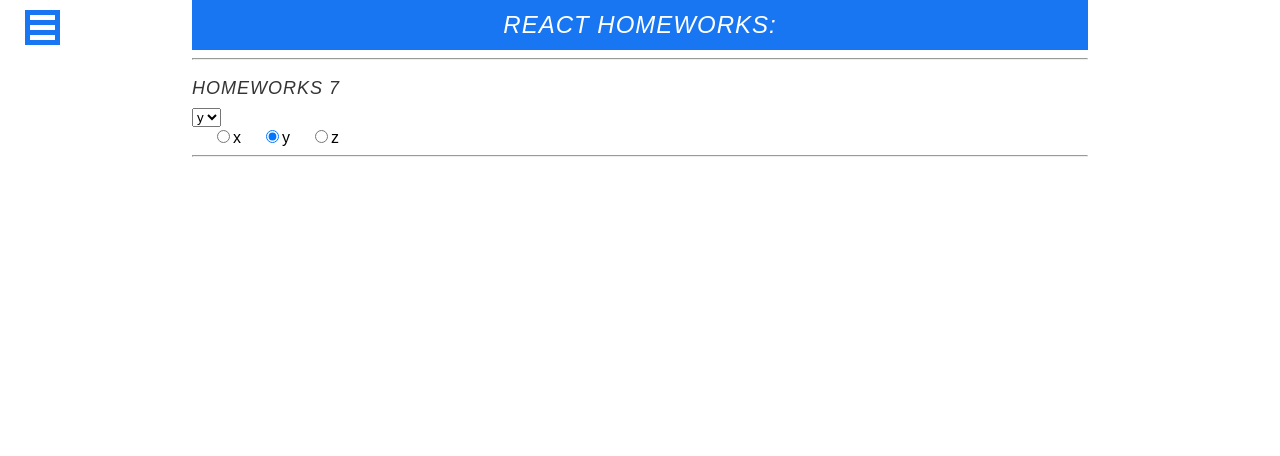
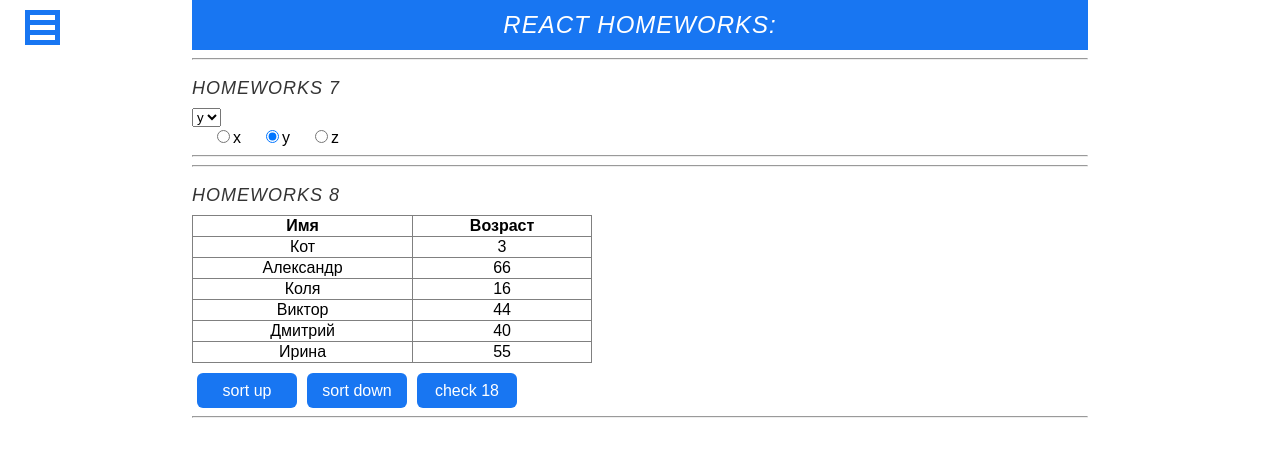
Before and after one commit to Talman95/react-homeworks, a React (Create React App) app: page /junior in a window 1280 px wide. Shown: the top 456 px of the page. Built offline with nearby package versions, Linux system fonts and the light colour scheme.

Commit message:
completed HW8

```diff
--- a/src/index.css
+++ b/src/index.css
@@ -26,3 +26,20 @@
     letter-spacing: 1px;
     font-style: italic;
 }
+
+/* внешние границы таблицы */
+table {
+    border: 1px solid grey;
+    width: 400px;
+    text-align: center;
+    border-collapse: collapse;
+    margin-bottom: 10px;
+}
+/* границы ячеек первого ряда таблицы */
+th {
+    border: 1px solid grey;
+}
+/* границы ячеек тела таблицы */
+td {
+    border: 1px solid grey;
+}
--- a/src/p2-homeworks/h5/pages/Junior.tsx
+++ b/src/p2-homeworks/h5/pages/Junior.tsx
@@ -1,10 +1,12 @@
 import React from 'react';
 import HW7 from "../../h7/HW7";
+import HW8 from "../../h8/HW8";
 
 const Junior = () => {
     return (
         <div>
-            <HW7 />
+            <HW7/>
+            <HW8/>
         </div>
     );
 };
--- a/src/p2-homeworks/h8/HW8.tsx
+++ b/src/p2-homeworks/h8/HW8.tsx
@@ -1,8 +1,12 @@
 import React, {useState} from 'react'
-import {homeWorkReducer} from './bll/homeWorkReducer'
+import {checkPeopleAC, homeWorkReducer, sortPeopleAC} from './bll/homeWorkReducer'
 import SuperButton from '../h4/common/c2-SuperButton/SuperButton'
 
-// export type UserType =
+export type UserType = {
+    _id: number
+    name: string
+    age: number
+}
 
 const initialPeople = [
     {_id: 0, name: 'Кот', age: 3},
@@ -14,33 +18,44 @@
 ]
 
 function HW8() {
-    const [people, setPeople] = useState<any>(initialPeople) // need to fix any
+    const [people, setPeople] = useState<UserType[]>(initialPeople) // need to fix any
 
     // need to fix any
-    const finalPeople = people.map((p: any) => (
-        <div key={p._id}>
-            some name, age
-        </div>
+    const finalPeople = people.map((p: UserType) => (
+        <tr key={p._id}>
+            <td>{p.name}</td>
+            <td>{p.age}</td>
+        </tr>
     ))
 
-    const sortUp = () => setPeople(homeWorkReducer(initialPeople, {type: 'sort', payload: 'up'}))
+    const sortUp = () => setPeople(homeWorkReducer(initialPeople, sortPeopleAC('up')))
+    const sortDown = () => setPeople(homeWorkReducer(initialPeople, sortPeopleAC('down')))
+    const checkAge = () => setPeople(homeWorkReducer(initialPeople, checkPeopleAC(18)))
 
     return (
         <div>
             <hr/>
-            homeworks 8
+            <span className={'spanTitle'}>homeworks 8</span>
 
             {/*should work (должно работать)*/}
-            {finalPeople}
+            <table>
+                <tr>
+                    <th>Имя</th>
+                    <th>Возраст</th>
+                </tr>
+                {finalPeople}
+            </table>
 
-            <div><SuperButton onClick={sortUp}>sort up</SuperButton></div>
-            <div>sort down</div>
-            check 18
+            <div style={{display: 'flex', marginRight: '5px'}}>
+                <SuperButton onClick={sortUp}>sort up</SuperButton>
+                <SuperButton onClick={sortDown}>sort down</SuperButton>
+                <SuperButton onClick={checkAge}>check 18</SuperButton>
+            </div>
 
             <hr/>
             {/*для личного творчества, могу проверить*/}
             {/*<AlternativePeople/>*/}
-            <hr/>
+            {/*<hr/>*/}
         </div>
     )
 }
--- a/src/p2-homeworks/h8/bll/homeWorkReducer.ts
+++ b/src/p2-homeworks/h8/bll/homeWorkReducer.ts
@@ -1,13 +1,31 @@
-export const homeWorkReducer = (state: any, action: any): any => { // need to fix any
+import {UserType} from "../HW8";
+
+const SORT_PEOPLE = 'SORT_PEOPLE'
+const CHECK_PEOPLE = 'CHECK_PEOPLE'
+
+export const homeWorkReducer = (state: UserType[], action: HomeWorkActionType): UserType[] => { // need to fix any
     switch (action.type) {
-        case 'sort': {
-            // need to fix
+        case SORT_PEOPLE: {
+            const newState = [...state].sort((a, b) => {
+                if (a.name > b.name) {
+                    return 1
+                } else if (a.name < b.name) {
+                    return -1
+                } else {
+                    return 0
+                }
+            })
+            return action.payload === 'up' ? newState : newState.reverse()
+        }
+        case CHECK_PEOPLE: {
+            return state.filter(u => u.age >= action.payload)
+        }
+        default:
             return state
-        }
-        case 'check': {
-            // need to fix
-            return state
-        }
-        default: return state
     }
 }
+
+type HomeWorkActionType = ReturnType<typeof sortPeopleAC> | ReturnType<typeof checkPeopleAC>
+
+export const sortPeopleAC = (payload: string) => ({type: SORT_PEOPLE, payload} as const)
+export const checkPeopleAC = (payload: number) => ({type: CHECK_PEOPLE, payload} as const)
```
Also changed, not shown: 1 other file (tests, documents, lock files or other folders).
